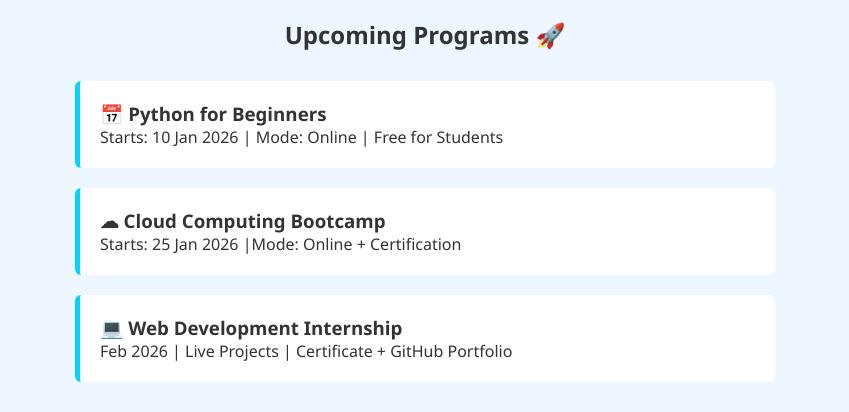
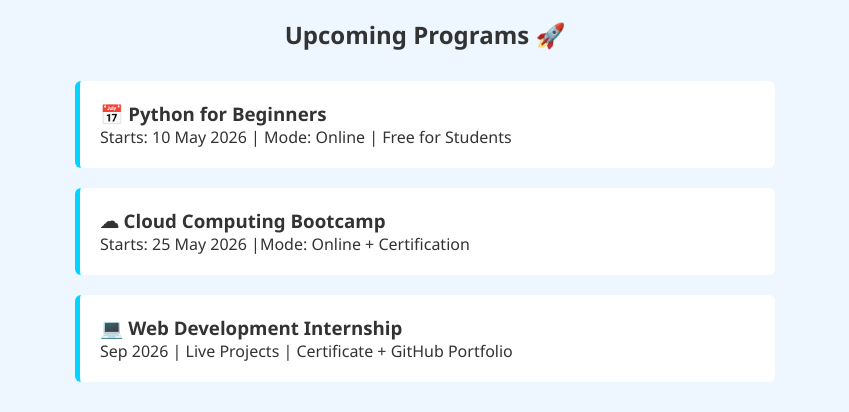
Before and after one commit to infoGautamjha/mithilatech.github.io, a plain HTML site: page index.html in a window 1280 px wide. Shown: the part 820-1232 px from the top of the page, without its empty margins (215-1064 px from the left). Drawn offline with Linux system fonts and the light colour scheme.

Commit message:
Update program start dates in index.html

```diff
--- a/index.html
+++ b/index.html
@@ -53,15 +53,15 @@
     <div class="timeline">
         <div class="event">
             <h3>📅 Python for Beginners</h3>
-            <p>Starts: 10 Jan 2026 | Mode: Online | Free for Students</p>
+            <p>Starts: 10 May 2026 | Mode: Online | Free for Students</p>
         </div>
         <div class="event">
             <h3>☁ Cloud Computing Bootcamp</h3>
-            <p>Starts: 25 Jan 2026 |Mode: Online + Certification</p>
+            <p>Starts: 25 May 2026 |Mode: Online + Certification</p>
         </div>
         <div class="event">
             <h3>💻 Web Development Internship</h3>
-            <p>Feb 2026 | Live Projects | Certificate + GitHub Portfolio</p>
+            <p>Sep 2026 | Live Projects | Certificate + GitHub Portfolio</p>
         </div>
     </div>
 </section>
```
